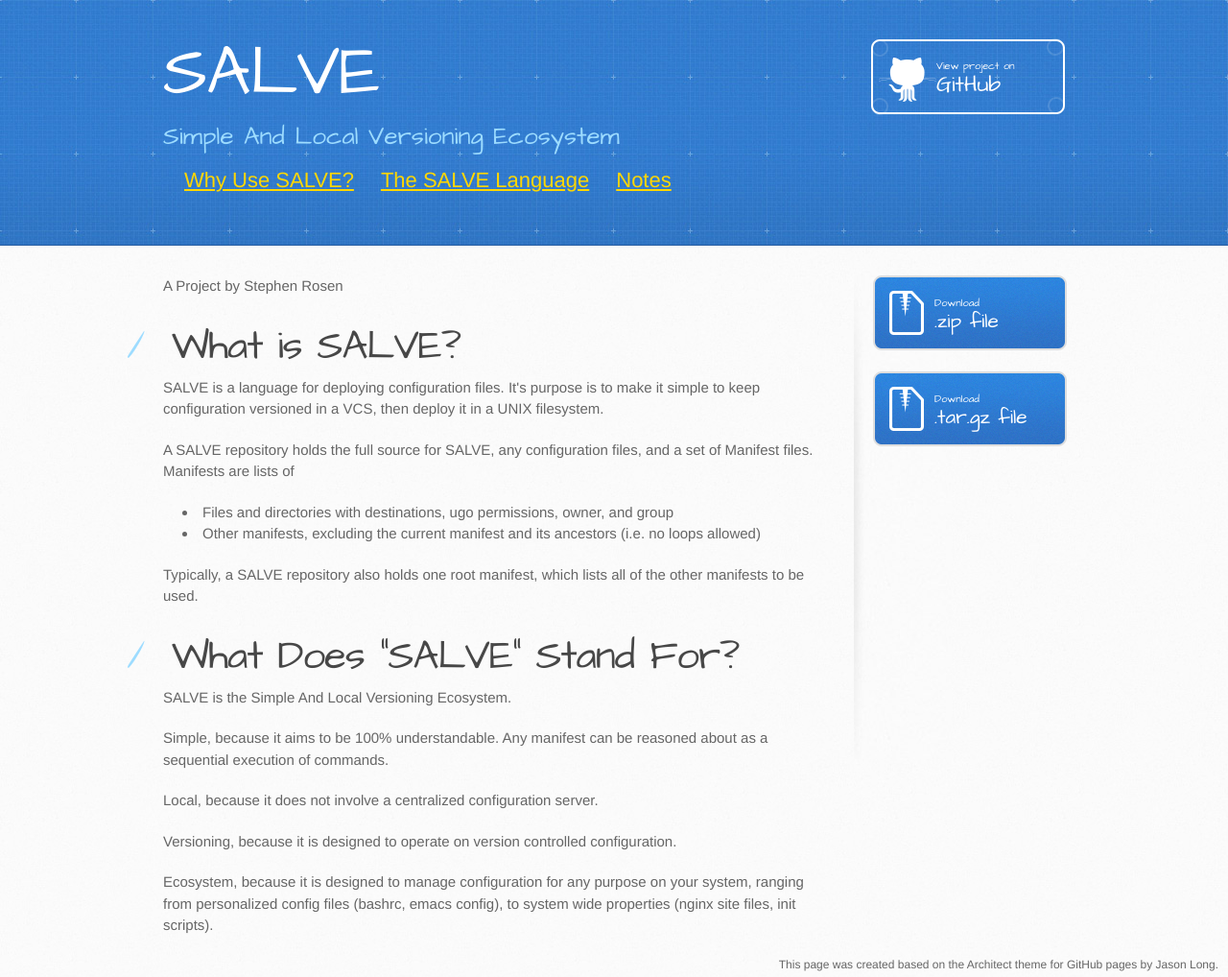
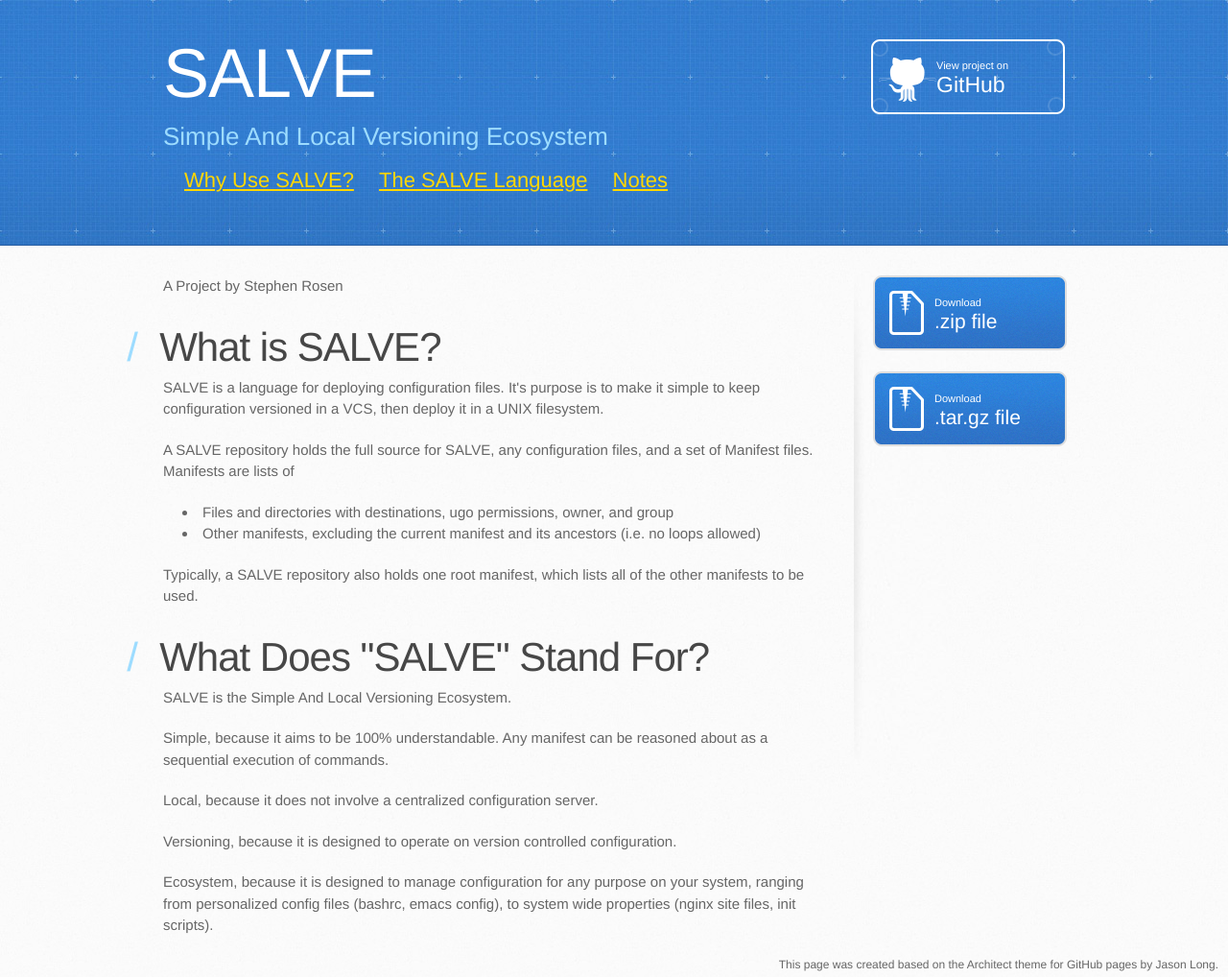
Before and after one commit to sirosen/salve.sirosen.net, a Jekyll site: the page built from index.html, in a window 1280 px wide. Shown: the whole page at 96% size. Built offline with Jekyll 4.4.1, drawn with Linux system fonts in a browser that asks for light colours; some web fonts are replaced.

Commit message:
Swapped ArchitectsDaughter font for Allerta.

```diff
--- a/_includes/header.html
+++ b/_includes/header.html
@@ -2,7 +2,7 @@
   <meta charset='utf-8'>
   <meta http-equiv="X-UA-Compatible" content="chrome=1">
   <meta name="viewport" content="width=device-width, initial-scale=1, maximum-scale=1">
-  <link href='https://fonts.googleapis.com/css?family=Architects+Daughter' rel='stylesheet' type='text/css'>
+  <link href='https://fonts.googleapis.com/css?family=Allerta' rel='stylesheet' type='text/css'>
   <link rel="stylesheet" type="text/css" href="stylesheets/stylesheet.css" media="screen" />
   <link rel="stylesheet" type="text/css" href="stylesheets/pygment_trac.css" media="screen" />
   <link rel="stylesheet" type="text/css" href="stylesheets/print.css" media="print" />
--- a/stylesheets/stylesheet.css
+++ b/stylesheets/stylesheet.css
@@ -66,7 +66,7 @@
 header {
   padding-top: 40px;
   padding-bottom: 40px;
-  font-family: 'Architects Daughter', 'Helvetica Neue', Helvetica, Arial, serif;
+  font-family: 'Allerta', 'Helvetica Neue', Helvetica, Arial, serif;
   background: #2e7bcf url(../images/header-bg.jpg) 0 0 repeat-x;
   border-bottom: solid 1px #275da1;
 }
@@ -142,7 +142,7 @@
   color: #fff;
   padding-left: 68px;
   padding-top: 22px;
-  font-family: 'Architects Daughter', 'Helvetica Neue', Helvetica, Arial, serif;
+  font-family: 'Allerta', 'Helvetica Neue', Helvetica, Arial, serif;
 }
 a.button small {
   display: block;
@@ -242,7 +242,7 @@
 /* GENERAL ELEMENT TYPE STYLES */
 
 #main-content h1 {
-  font-family: 'Architects Daughter', 'Helvetica Neue', Helvetica, Arial, serif;
+  font-family: 'Allerta', 'Helvetica Neue', Helvetica, Arial, serif;
   font-size: 2.8em;
   letter-spacing: -1px;
   color: #474747;
@@ -256,7 +256,7 @@
 }
 
 #main-content h2 {
-  font-family: 'Architects Daughter', 'Helvetica Neue', Helvetica, Arial, serif;
+  font-family: 'Allerta', 'Helvetica Neue', Helvetica, Arial, serif;
   font-size: 22px;
   font-weight: bold;
   margin-bottom: 8px;
@@ -270,7 +270,7 @@
 }
 
 #main-content h3 {
-  font-family: 'Architects Daughter', 'Helvetica Neue', Helvetica, Arial, serif;
+  font-family: 'Allerta', 'Helvetica Neue', Helvetica, Arial, serif;
   font-size: 18px;
   font-weight: bold;
   margin-top: 24px;
@@ -286,7 +286,7 @@
 }
 
 #main-content h4 {
-  font-family: 'Architects Daughter', 'Helvetica Neue', Helvetica, Arial, serif;
+  font-family: 'Allerta', 'Helvetica Neue', Helvetica, Arial, serif;
   font-size: 15px;
   font-weight: bold;
   color: #474747;
@@ -300,7 +300,7 @@
 }
 
 #main-content h5 {
-  font-family: 'Architects Daughter', 'Helvetica Neue', Helvetica, Arial, serif;
+  font-family: 'Allerta', 'Helvetica Neue', Helvetica, Arial, serif;
   font-size: 14px;
   color: #474747;
 }
@@ -312,7 +312,7 @@
 }
 
 #main-content h6 {
-  font-family: 'Architects Daughter', 'Helvetica Neue', Helvetica, Arial, serif;
+  font-family: 'Allerta', 'Helvetica Neue', Helvetica, Arial, serif;
   font-size: .8em;
   color: #474747;
 }
```
